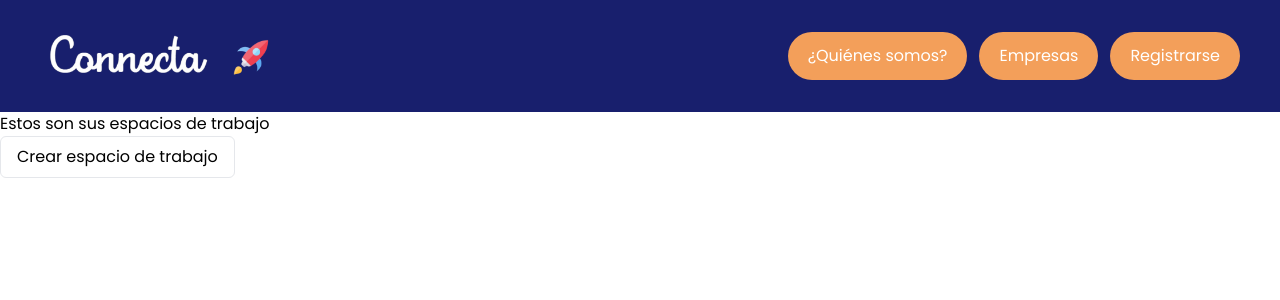
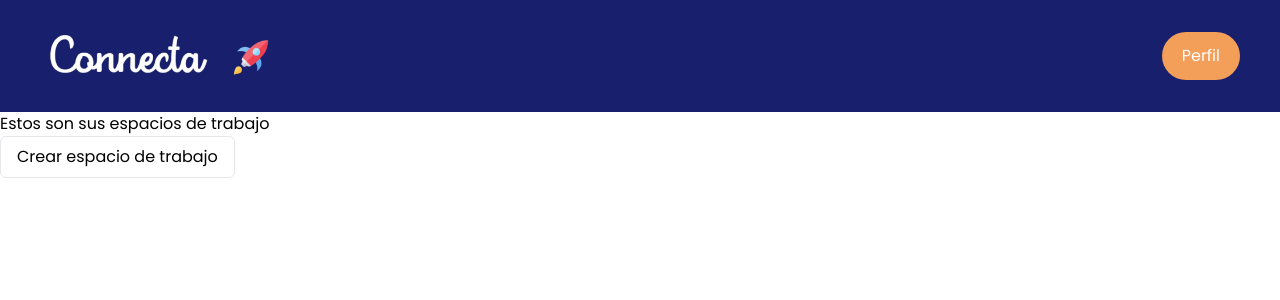
Before and after one commit to No-Country/s10-07-t-express-react-slack, a React (Vite) app in the folder frontend/: page /workflows in a window 1280 px wide. Shown: the top 300 px of the page. Built offline with nearby package versions, Linux system fonts and the light colour scheme.

Commit message:
navbar ternary

```diff
--- a/frontend/src/components/NavBar.tsx
+++ b/frontend/src/components/NavBar.tsx
@@ -2,7 +2,7 @@ import logo from "../assets/logo.png"
 import rocket from "../assets/logo-rocket.png"
 import { Link } from 'react-router-dom';
 
-function NavBar() {
+function NavBar({isUserLoggedIn}) {
 
     return (
       <nav className="bg-bg-navbar h-28 w-full px-10 flex items-center justify-between">
@@ -10,11 +10,19 @@ function NavBar() {
             <img className="h-12" src={logo} alt="" />
             <img className="h-12" src={rocket} alt="" />
           </div>
-            <div className="flex space-x-3">
-            <button  className="bg-button-orange rounded-3xl text-white px-5 h-12">¿Quiénes somos?</button>
-            <button  className="bg-button-orange rounded-3xl text-white px-5 h-12">Empresas</button>
-            <Link to='/register' className="bg-button-orange rounded-3xl text-white pt-3 px-5 h-12">Registrarse</Link>
-            </div>
+            {isUserLoggedIn ? (
+                 <div className="flex space-x-3">
+                <button  className="bg-button-orange rounded-3xl text-white px-5 h-12">Perfil</button>
+                </div>
+                ) : (
+                <div className="flex space-x-3">
+                    <button  className="bg-button-orange rounded-3xl text-white px-5 h-12">¿Quiénes somos?</button>
+                    <button  className="bg-button-orange rounded-3xl text-white px-5 h-12">Empresas</button>
+                    <Link to='/register' className="bg-button-orange rounded-3xl text-white pt-3 px-5 h-12">Registrarse</Link>
+                </div>
+            )}
+
+
       </nav>
     );
 }
--- a/frontend/src/pages/PrincipalPage.tsx
+++ b/frontend/src/pages/PrincipalPage.tsx
@@ -4,7 +4,7 @@ import NavBar from "../components/NavBar";
 const PrincipalPage = () => {
     return(
         <>
-            <NavBar />
+            <NavBar isUserLoggedIn={false} />
             <Landing/>
         </>
     )
--- a/frontend/src/pages/WorkFlows.tsx
+++ b/frontend/src/pages/WorkFlows.tsx
@@ -3,7 +3,7 @@ import NavBar from "../components/NavBar";
 const WorkFlows = () => {
     return(
         <section>
-        <NavBar />
+        <NavBar isUserLoggedIn={true} />
            <h2 className=""> Estos son sus espacios de trabajo</h2>
            <button className="border px-4 py-2 rounded-md">Crear espacio de trabajo</button>
         </section>
```
